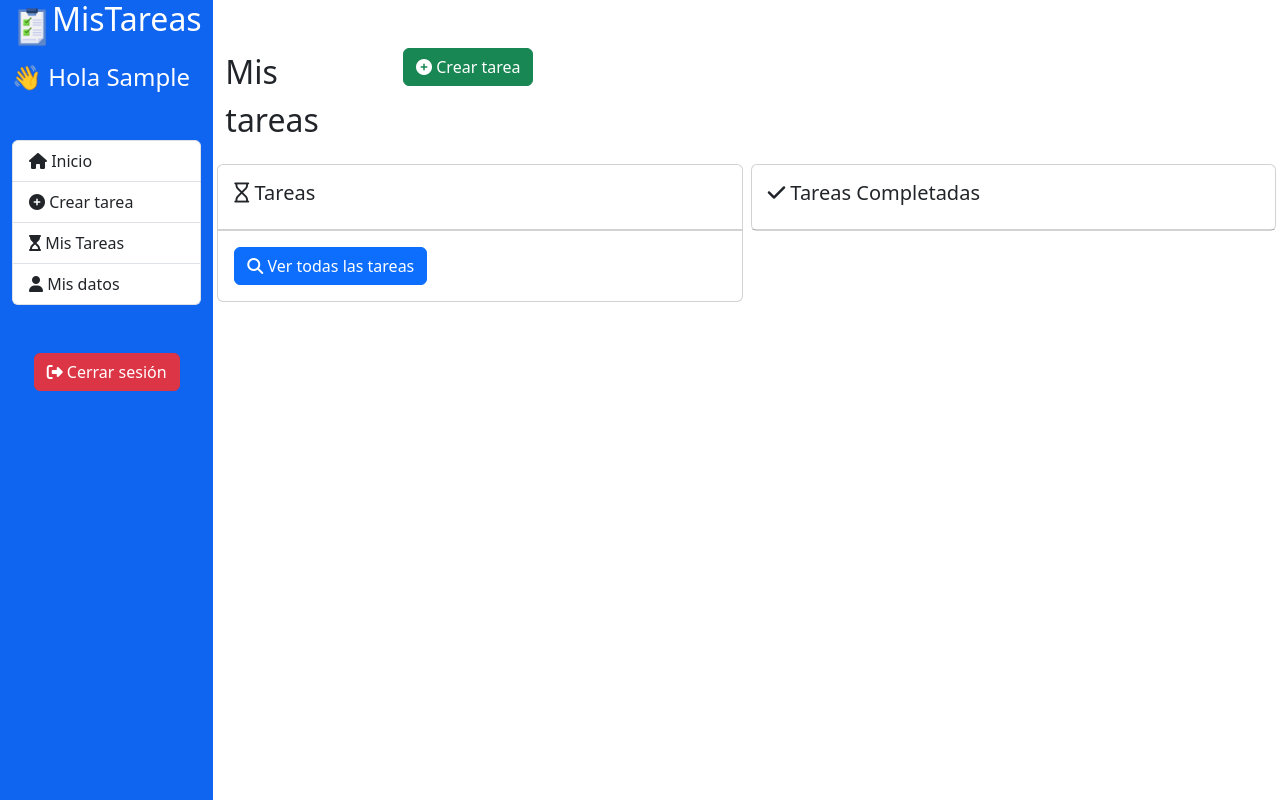
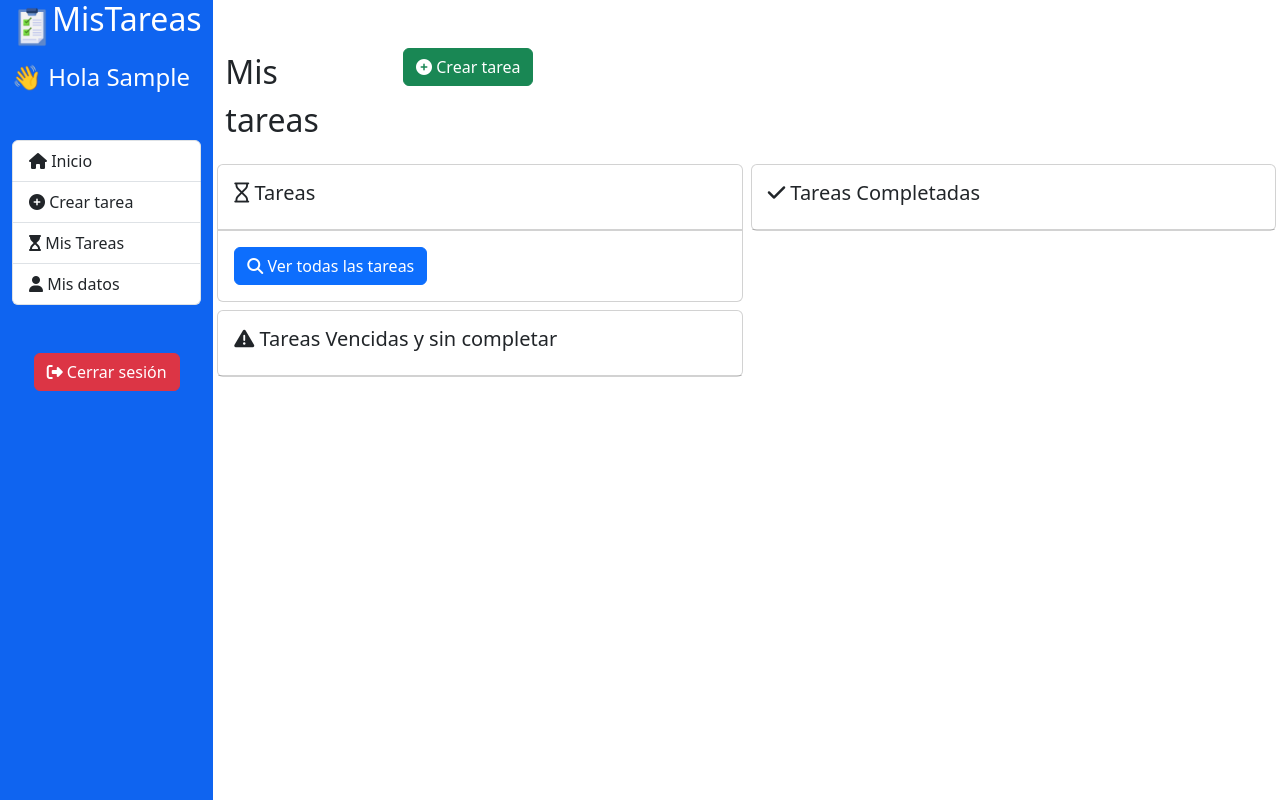
Before and after one commit to eduardoescarez/mistareas, a Django app: page /internal/home in a window 1280 px wide. Run offline with Django 4.2, Linux system fonts and the light colour scheme; the visitor is signed in with stand-in values (Sample User, id 1); data that the repository does not hold is empty; some libraries are stand-ins or nearby versions.

Commit message:
Cambios finales finales

```diff
--- a/sitioweb/mistareas/templates/home_internal.html
+++ b/sitioweb/mistareas/templates/home_internal.html
@@ -50,6 +50,18 @@
                         </ul>
                     </div>
                 </div>
+                <div class="col-sm-12 col-lg-6 p-1">
+                    <div class="card">
+                        <div class="card-body">
+                            <h5 class="card-title"><i class="fa-solid fa-triangle-exclamation"></i> Tareas Vencidas y sin completar</h5>
+                        </div>
+                        <ul class="list-group list-group-flush">
+                            {% for element in tareas_vencidas %}
+                            <li class="list-group-item"><span class="fw-bold">{{element.titulo}} ({{element.id_etiqueta}})</span> <a href="{% url 'leer_tarea' id_tarea=element.id %}" class="btn btn-outline-primary"><i class="fa-solid fa-magnifying-glass"></i> Ver</a></li>
+                            {% endfor %}
+                        </ul>
+                    </div>
+                </div>
             </div>
         </div>
     </div>
--- a/sitioweb/mistareas/views.py
+++ b/sitioweb/mistareas/views.py
@@ -5,6 +5,7 @@ from mistareas.forms import FormularioLogin, FormularioNuevaTarea, FormularioObs
 from mistareas.models import Tareas, Etiquetas, Estados
 from django.contrib.auth.models import User
 from django.urls import reverse_lazy
+from datetime import date
 
 # Create your views here.
 
@@ -43,6 +44,7 @@ class HomeInternalView(TemplateView):
             'nombre': request.user.first_name,
             'tareas_general' : Tareas.objects.filter(id_User_id=request.user.id).order_by('fecha_vencimiento'),
             'tareas_completadas' : Tareas.objects.filter(id_User_id=request.user.id).order_by('fecha_vencimiento').filter(id_estado_id=3),
+            'tareas_vencidas': Tareas.objects.filter(id_User_id=request.user.id).filter(fecha_vencimiento__lt=date.today()).exclude(id_estado_id=3),
             'mensajes':  request.session.get('mensajes', None),
         }
         request.session.pop('mensajes', None)
@@ -135,7 +137,7 @@ class CreateTaskView(TemplateView):
             )
             tarea.save()
             request.session['mensajes'] = {'enviado': True, 'resultado': 'Se ha creado la tarea'}
-            return redirect('home_internal')
+            return redirect('listar_tareas')
         else:
             request.session['mensajes'] = {'enviado': False, 'resultado': form.errors}
             return redirect('crear_tarea')
```
Also changed, not shown: readme.md.
